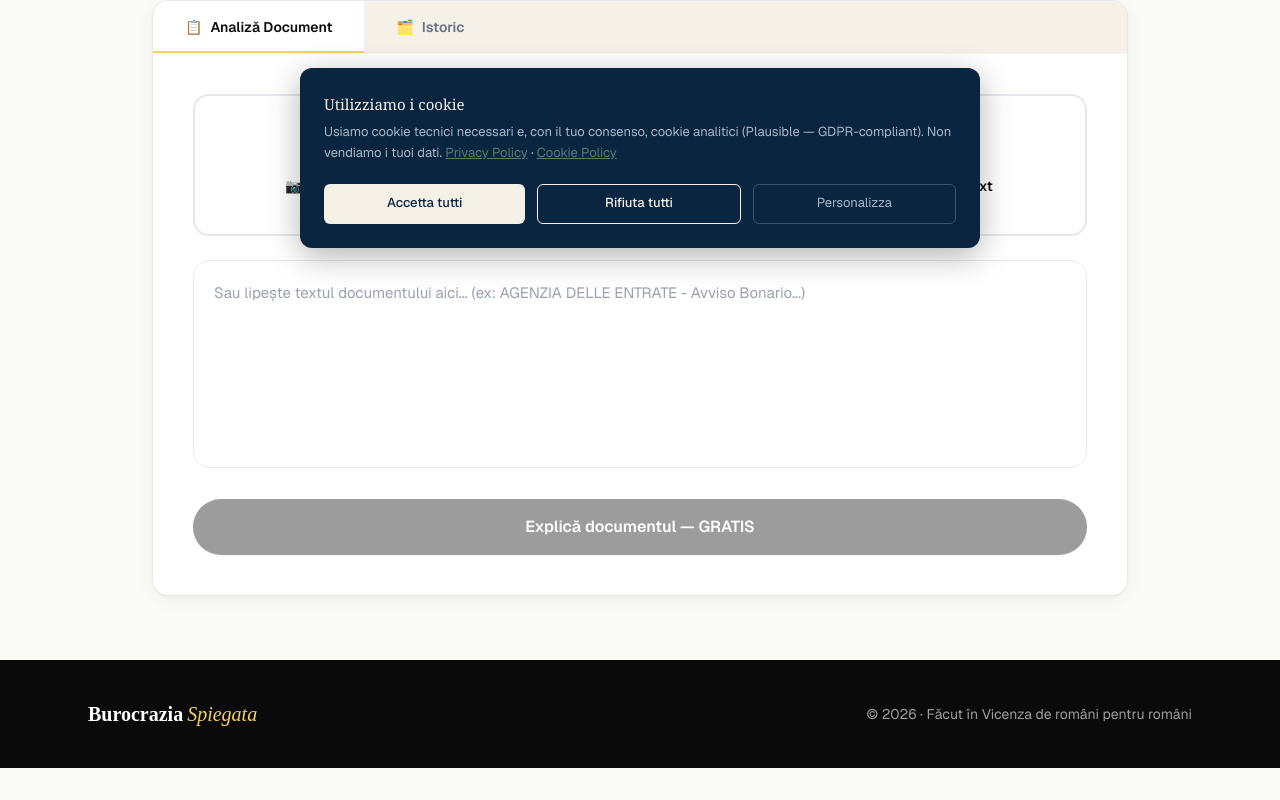
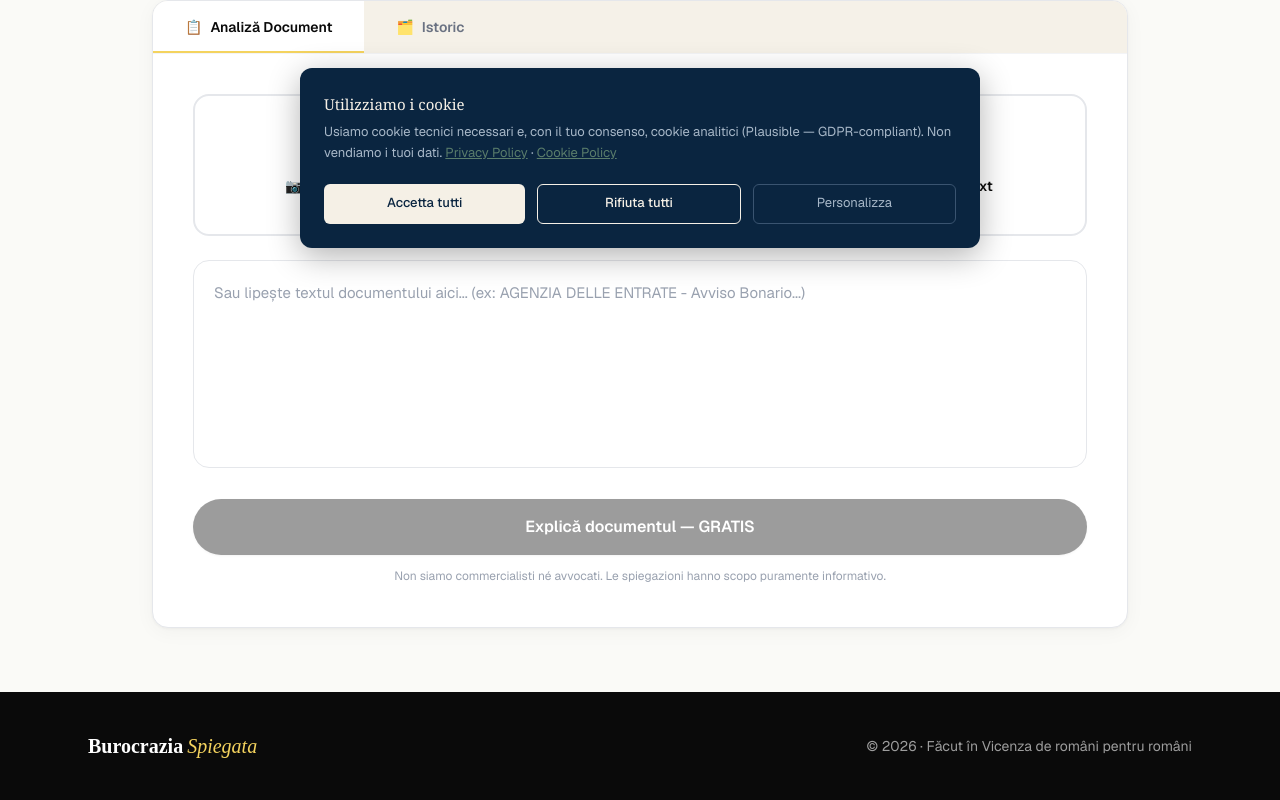
Before and after one commit to sgwdiag-hash/burocrazia-spiegata, a Next.js app: page / in a window 1280 px wide. Shown: the part 528-1328 px from the top of the page. Before the commit the page ends 1296 px from the top, so only its background shows below. Built offline with nearby package versions, Linux system fonts and the light colour scheme.

Commit message:
feat: disclaimer UPL sub buton

```diff
--- a/app/page.tsx
+++ b/app/page.tsx
@@ -462,6 +462,9 @@ export default function Home() {
                     )}
                   </button>
 
+<p className="text-center text-xs text-gray-400 mt-3 leading-relaxed">
+                    Non siamo commercialisti né avvocati. Le spiegazioni hanno scopo puramente informativo.
+                  </p>
                   {loading && (
                     <p className="text-center text-sm text-gray-500 mt-3">
                       {imageBase64
```
